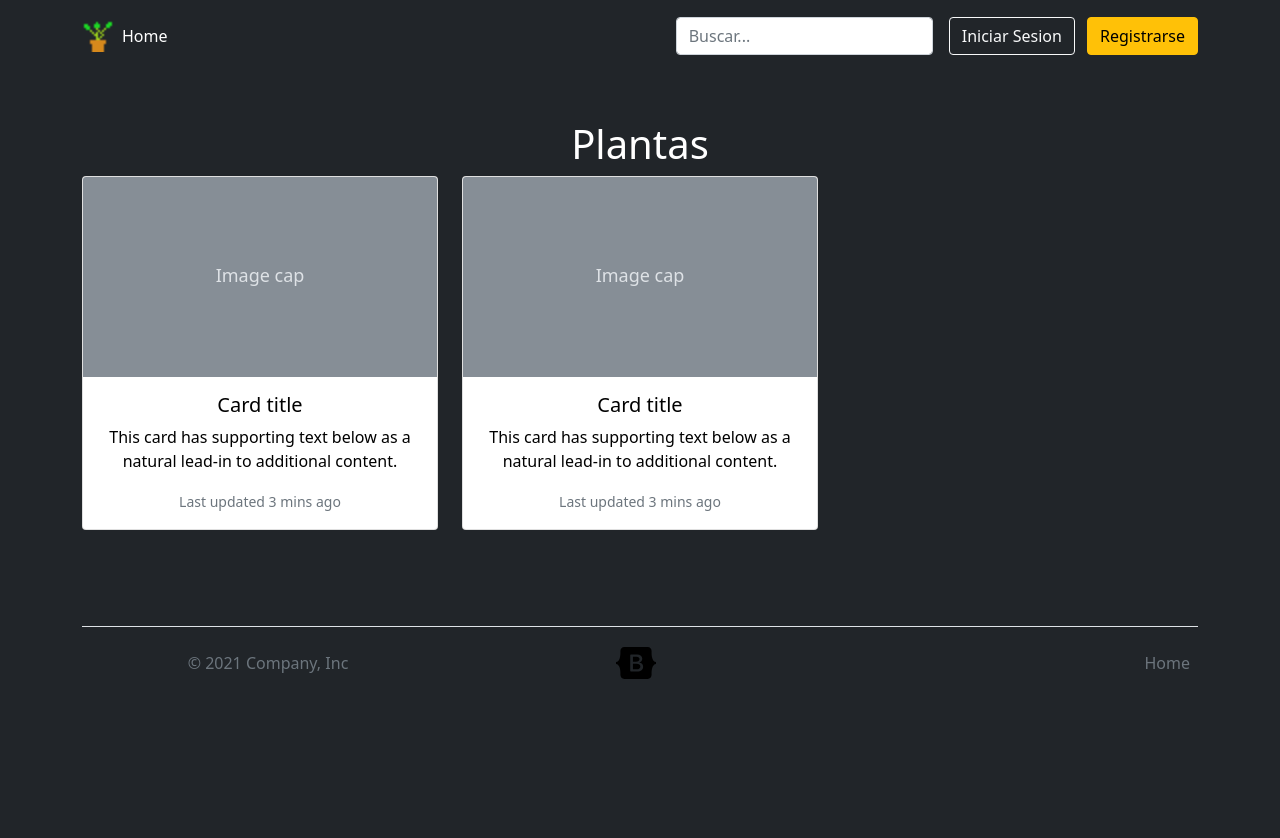
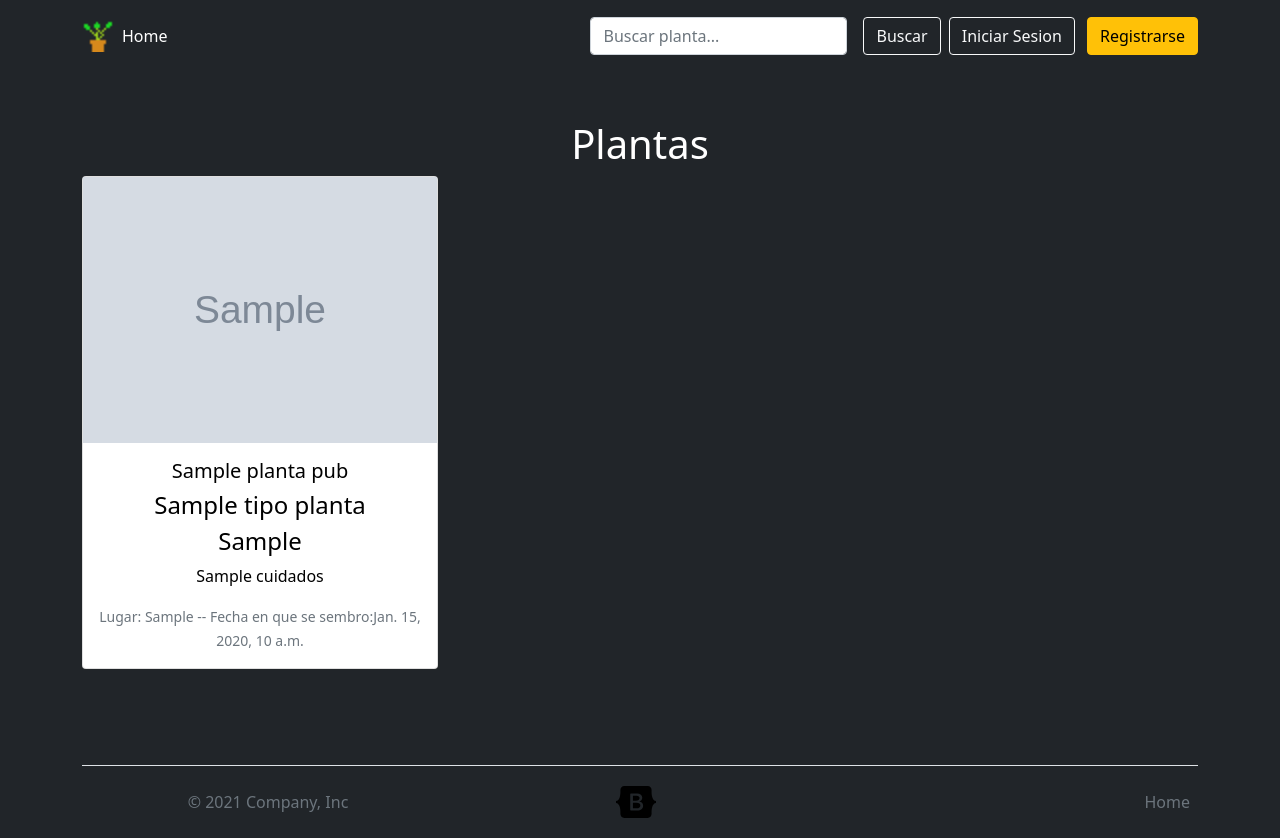
Before and after one commit to XtreMeIGravity/IngSoftware, a Django app: template templates/Index.html in a window 1280 px wide. Before the commit the page ends 679 px from the top, so only its background shows below. Run offline with Django 3.2, Linux system fonts and the light colour scheme; the template is opened without the code that fills it: most values are stand-ins (such as "Sample title", 1, 10 or a date in 2020); grey boxes marked "Sample" are stand-in pictures; some libraries are stand-ins or nearby versions.

Commit message:
Funcional

```diff
--- a/IngSoftware/settings/base.py
+++ b/IngSoftware/settings/base.py
@@ -30,7 +30,10 @@ LOCAL_APPS = (
     'applications.index',
     'applications.users',
 )
-THIRD_PARTY_APPS = ()
+THIRD_PARTY_APPS = (
+    #
+    'ckeditor',
+)
 
 DJANGO_APPS= (
     'django.contrib.admin',
--- a/applications/index/forms.py
+++ b/applications/index/forms.py
@@ -6,7 +6,6 @@ from .models import PublicacionesPlantas
 
 class NewPublicacionForm(forms.ModelForm):
     """Form definition users"""
-
     fecha_Sembrada = forms.CharField(
         label="Fecha de sembrado",
         required=True,
@@ -29,6 +28,10 @@ class NewPublicacionForm(forms.ModelForm):
                   'sol',
                   'cuidados',
                   )
+        widgets = {
+            'cuidados': forms.Textarea(),
+            'habilidades': forms.ChoiceField(),
+        }
 
     def validateDateEs(self, date):
         """        Funcion para validar una fecha en formato        """
--- a/applications/users/models.py
+++ b/applications/users/models.py
@@ -1,7 +1,7 @@
-
 from django.db import models
 from django.contrib.auth.models import AbstractBaseUser, PermissionsMixin
 from .managers import UserManager
+
 
 # Create your models here.
 class User(AbstractBaseUser, PermissionsMixin):
@@ -15,7 +15,7 @@ class User(AbstractBaseUser, PermissionsMixin):
     nombres = models.CharField(max_length=50, blank=True)
     apellidos = models.CharField(max_length=50, blank=True)
     sexo = models.CharField(choices=Gender_Choices, max_length=50, blank=True)
-    fecha_nacimiento = models.DateField(blank=True)
+    fecha_nacimiento = models.DateField(default="1998-09-15", blank=True)
     is_staff = models.BooleanField(default=False)
 
     USERNAME_FIELD = 'username'
--- a/templates/Index.html
+++ b/templates/Index.html
@@ -26,46 +26,24 @@
 
     <main class="container py-5">
         <h1>Plantas</h1>
+        {% for Planta  in ListaPublicaciones %}
+            <div class="row" data-masonry='{"percentPosition": true }'>
+                <div class="col-sm-6 col-lg-4 mb-4 text-black">
+                    <div class="card">
+                        <img src="{{ Planta.fotografia_Pub.url }}">
 
-        <div class="row" data-masonry='{"percentPosition": true }'>
-
-            <div class="col-sm-6 col-lg-4 mb-4 text-black">
-                <div class="card">
-                    <svg class="bd-placeholder-img card-img-top" width="100%" height="200"
-                         xmlns="http://www.w3.org/2000/svg" role="img" aria-label="Placeholder: Image cap"
-                         preserveAspectRatio="xMidYMid slice" focusable="false"><title>Placeholder</title>
-                        <rect width="100%" height="100%" fill="#868e96"/>
-                        <text x="50%" y="50%" fill="#dee2e6" dy=".3em">Image cap</text>
-                    </svg>
-
-                    <div class="card-body">
-                        <h5 class="card-title">Card title</h5>
-                        <p class="card-text">This card has supporting text below as a natural lead-in to additional
-                            content.</p>
-                        <p class="card-text"><small class="text-muted">Last updated 3 mins ago</small></p>
+                        <div class="card-body">
+                            <h5 class="card-title">{{ Planta.planta_Pub.nombre_Planta}}</h5>
+                            <h4 class="card-title">{{ Planta.planta_Pub.tipo_Planta.nombre_TipoPlanta}}</h4>
+                            <h4 class="card-title">{{ Planta.planta_Pub.tipo_Planta.dimension_Planta}}</h4>
+                            <p class="card-text">{{ Planta.cuidados|safe  }}</p>
+                            <p class="card-text"><small class="text-muted">
+                                Lugar: {{ Planta.lugar_Sembrada_Pub }} -- Fecha en que se sembro:{{ Planta.fecha_Sembrada }}</small></p>
+                        </div>
                     </div>
                 </div>
             </div>
-
-            <div class="col-sm-6 col-lg-4 mb-4 text-black">
-                <div class="card">
-                    <svg class="bd-placeholder-img card-img-top" width="100%" height="200"
-                         xmlns="http://www.w3.org/2000/svg" role="img" aria-label="Placeholder: Image cap"
-                         preserveAspectRatio="xMidYMid slice" focusable="false"><title>Placeholder</title>
-                        <rect width="100%" height="100%" fill="#868e96"/>
-                        <text x="50%" y="50%" fill="#dee2e6" dy=".3em">Image cap</text>
-                    </svg>
-
-                    <div class="card-body">
-                        <h5 class="card-title">Card title</h5>
-                        <p class="card-text">This card has supporting text below as a natural lead-in to additional
-                            content.</p>
-                        <p class="card-text"><small class="text-muted">Last updated 3 mins ago</small></p>
-                    </div>
-                </div>
-            </div>
-
-        </div>
+        {% endfor %}
 
     </main>
 
--- a/templates/includes/header.html
+++ b/templates/includes/header.html
@@ -8,7 +8,8 @@
                 <li><a href="{% url 'Index_App:Index' %}" class="nav-link px-2 text-secondary text-white ">Home</a></li>
 
                 {% if user.is_authenticated %}
-                    <li><a href="{% url 'Index_App:nueva_publicacion' %}" class="nav-link px-2 text-secondary text-gray">Publicar</a></li>
+                    <li><a href="{% url 'Index_App:nueva_publicacion' %}"
+                           class="nav-link px-2 text-secondary text-gray">Publicar</a></li>
                     <li><a href="#" class="nav-link px-2 text-secondary text-gray">Mis Publicaciones</a></li>
                 {% endif %}
             </ul>
@@ -19,9 +20,13 @@
                     <a href="#" class="nav-link px-2 text-secondary text-white">Bienvenido! {{ user.get_full_name }}</a>
                 </div>
             {% endif %}
-            <form class="col-12 col-lg-auto mb-3 mb-lg-0 me-lg-3">
-                <input type="text" class="form-control form-control-light" placeholder="Buscar..." aria-label="Search">
+
+            <form class="col-12 col-lg-auto mb-3 mb-lg-0 me-lg-3" method="get">{% csrf_token %}
+                <input type="text" class="form-control form-control-light" placeholder="Buscar planta..." aria-label="Search">
             </form>
+                <div class="text-end">
+                    <button class="btn btn-outline-light me-2">Buscar</button>
+                </div>
 
             {% if user.is_authenticated %}
                 <div class="text-end">
--- a/templates/pub/NuevaPublicacion.html
+++ b/templates/pub/NuevaPublicacion.html
@@ -3,7 +3,6 @@
 {% load static %}
 
 {% block cssCustom %}
-
     <link rel="stylesheet" href="{% static "css/register.css" %}">
     <link rel="stylesheet" href="{% static 'css/bootstrap-datepicker3.css' %}">
 {% endblock cssCustom %}
@@ -22,6 +21,7 @@
                                     <h2 class="fw-bold mb-2 text-uppercase">Nueva Publicacion</h2>
                                     <form method="post">
                                         {% csrf_token %}
+                                        {{ form.as_p }}
                                         {% for field in form %}
                                             <div class="row mb-4">
                                                 <div class="col">{{ field }}
```
Also changed, not shown: applications/index/admin.py (+4 -4 lines), applications/index/managers.py (+5 -5 lines), applications/index/models.py (+11 -13 lines), applications/index/views.py (+23 -15 lines), applications/index/migrations/0001_initial.py (deleted), applications/users/migrations/0001_initial.py (deleted), applications/users/migrations/0002_auto_20210831_2110.py (deleted), applications/users/migrations/0003_alter_user_email.py (deleted), applications/users/migrations/0004_auto_20210831_2123.py (deleted), applications/users/migrations/0005_user_fecha_nacimiento.py (deleted), applications/users/migrations/0006_auto_20210901_2201.py (deleted), applications/users/migrations/0007_alter_user_fecha_nacimiento.py (deleted), applications/users/migrations/0008_alter_user_fecha_nacimiento.py (deleted).
